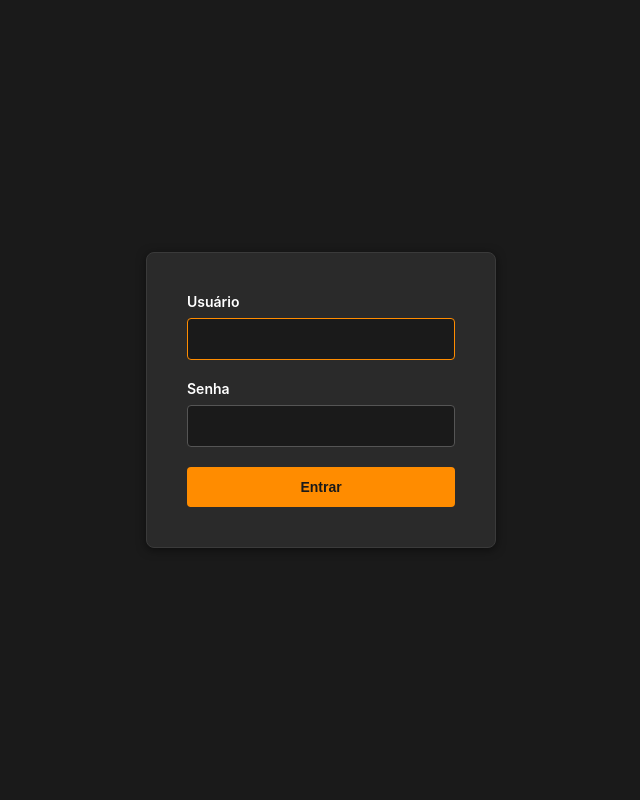
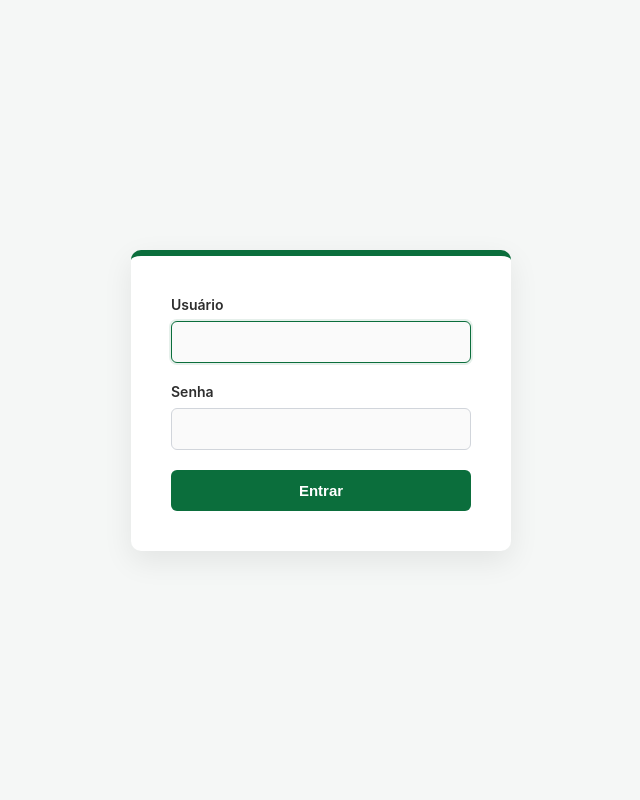
Before and after one commit to gruporivema/portalweb, a Django app: page /main/login/ in a window 1280 px wide. Shown: the whole page, without its empty margins (319-959 px from the left). Run offline with Django 5.2, Linux system fonts and the light colour scheme.

Commit message:
ajuste tela de login

```diff
--- a/Main/templates/Main/login.html
+++ b/Main/templates/Main/login.html
@@ -5,7 +5,18 @@
     <meta charset="UTF-8" />
     <meta name="viewport" content="width=device-width, initial-scale=1.0" />
     <title>Login</title>
+
     <style>
+      :root {
+        --primary: #0B6E3C;
+        --primary-dark: #064A28;
+        --secondary: #F2C300;
+        --bg: #F5F7F6;
+        --white: #FFFFFF;
+        --text: #2E2E2E;
+        --border: #D1D5DB;
+      }
+
       * {
         margin: 0;
         padding: 0;
@@ -13,8 +24,8 @@
       }
 
       body {
-        font-family: -apple-system, BlinkMacSystemFont, "Segoe UI", Roboto, "Helvetica Neue", Arial, sans-serif;
-        background: #1a1a1a;
+        font-family: -apple-system, BlinkMacSystemFont, "Segoe UI", Roboto, Arial, sans-serif;
+        background: var(--bg);
         min-height: 100vh;
         display: flex;
         align-items: center;
@@ -23,13 +34,13 @@
       }
 
       .login-container {
-        background: #2a2a2a;
+        background: var(--white);
         padding: 40px;
-        border-radius: 8px;
-        box-shadow: 0 2px 10px rgba(0, 0, 0, 0.5);
+        border-radius: 10px;
         width: 100%;
-        max-width: 350px;
-        border: 1px solid #3a3a3a;
+        max-width: 380px;
+        box-shadow: 0 10px 30px rgba(0, 0, 0, 0.08);
+        border-top: 6px solid var(--primary);
       }
 
       .form-group {
@@ -39,7 +50,7 @@
       .form-group label {
         display: block;
         margin-bottom: 8px;
-        color: #ffffff;
+        color: var(--text);
         font-weight: 600;
         font-size: 14px;
       }
@@ -47,57 +58,59 @@
       .form-group input {
         width: 100%;
         padding: 12px;
-        border: 1px solid #555555;
-        border-radius: 4px;
+        border: 1px solid var(--border);
+        border-radius: 6px;
         font-size: 14px;
-        background-color: #1a1a1a;
-        color: #ffffff;
+        background-color: #FAFAFA;
+        color: var(--text);
       }
 
       .form-group input:focus {
         outline: none;
-        border-color: #ff8c00;
+        border-color: var(--primary);
+        box-shadow: 0 0 0 2px rgba(11, 110, 60, 0.1);
       }
 
       .btn-login {
         width: 100%;
         padding: 12px;
-        background: #ff8c00;
-        color: #1a1a1a;
+        background: var(--primary);
+        color: var(--white);
         border: none;
-        border-radius: 4px;
-        font-size: 14px;
+        border-radius: 6px;
+        font-size: 15px;
         font-weight: 600;
         cursor: pointer;
+        transition: all 0.2s ease;
       }
 
       .btn-login:hover {
-        background: #ff9f24;
+        background: var(--primary-dark);
       }
 
       .message {
         padding: 12px;
-        border-radius: 4px;
+        border-radius: 6px;
         margin-bottom: 20px;
         font-size: 13px;
       }
 
       .message.error {
-        background-color: #5c1a1a;
-        color: #fca5a5;
-        border-left: 4px solid #ef4444;
+        background-color: #FEE2E2;
+        color: #991B1B;
+        border-left: 4px solid #DC2626;
       }
 
       .message.success {
-        background-color: #2d5016;
-        color: #a3e635;
-        border-left: 4px solid #84cc16;
+        background-color: #DCFCE7;
+        color: #166534;
+        border-left: 4px solid #16A34A;
       }
 
       .message.info {
-        background-color: #3a3a3a;
-        color: #ff8c00;
-        border-left: 4px solid #ff8c00;
+        background-color: #FEF9C3;
+        color: #92400E;
+        border-left: 4px solid var(--secondary);
       }
     </style>
   </head>
@@ -117,23 +130,12 @@
 
         <div class="form-group">
           <label for="username">Usuário</label>
-          <input
-            type="text"
-            id="username"
-            name="username"
-            required
-            autofocus
-          />
+          <input type="text" id="username" name="username" required autofocus />
         </div>
 
         <div class="form-group">
           <label for="password">Senha</label>
-          <input
-            type="password"
-            id="password"
-            name="password"
-            required
-          />
+          <input type="password" id="password" name="password" required />
         </div>
 
         <button type="submit" class="btn-login">Entrar</button>
```
